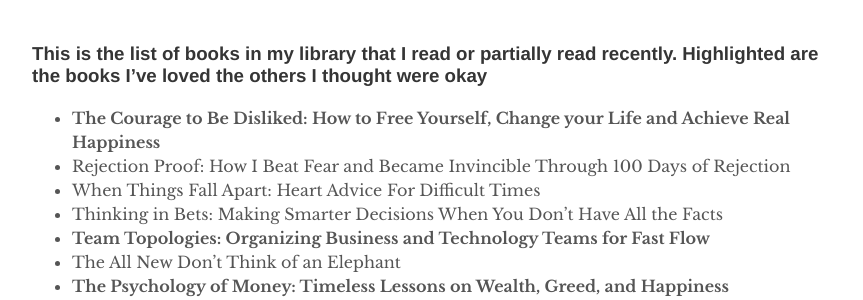
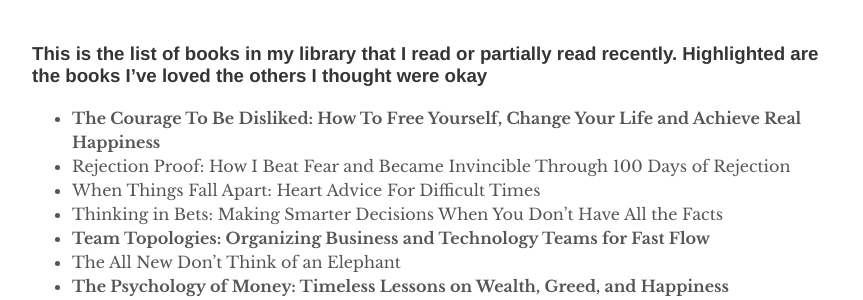
Before and after one commit to ziadtawfeek/web, a Jekyll site: the page built from _pages/book-shelf.md, in a window 1280 px wide. Shown: the part 250-550 px from the top of the page, without its empty margins (208-1071 px from the left). Built offline with Jekyll 4.4.1, drawn with Linux system fonts in a browser that asks for light colours.

```diff
--- a/_pages/book-shelf.md
+++ b/_pages/book-shelf.md
@@ -7,7 +7,7 @@ permalink: /book-shelf/
 
 ### This is the list of books in my library that I read or partially read recently. Highlighted are the books I’ve loved the others I thought were okay
 
-- **The Courage to Be Disliked: How to Free Yourself, Change your Life and Achieve Real Happiness**
+- **The Courage To Be Disliked: How To Free Yourself, Change Your Life and Achieve Real Happiness**
 - Rejection Proof: How I Beat Fear and Became Invincible Through 100 Days of Rejection
 - When Things Fall Apart: Heart Advice For Difficult Times
 - Thinking in Bets: Making Smarter Decisions When You Don't Have All the Facts
```
